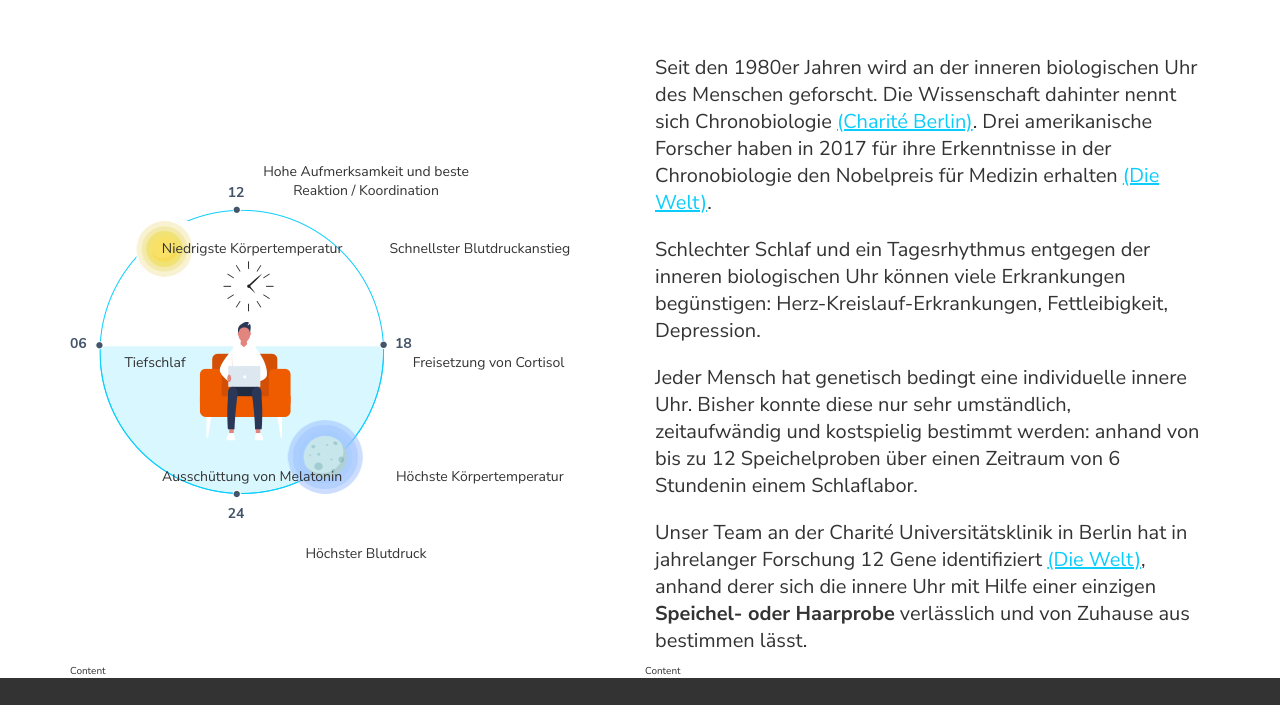
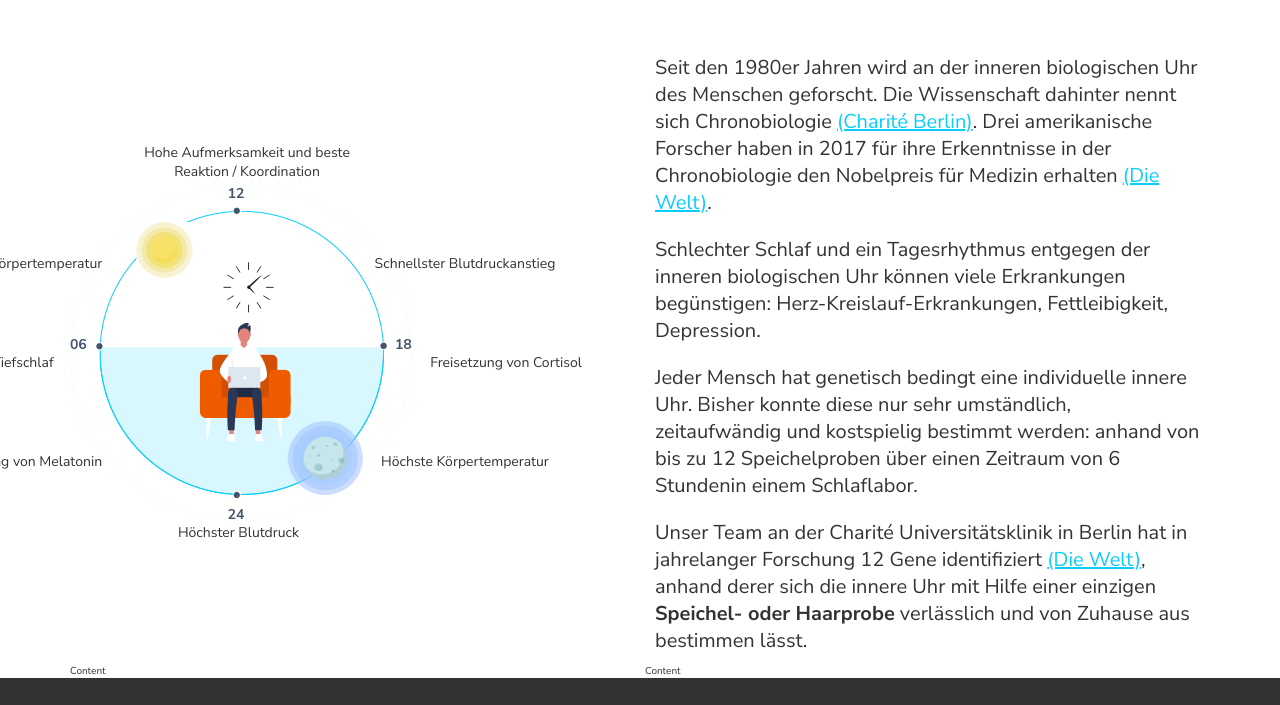
Before and after one commit to ercanmemis/bodyclock, a website: page index.html in a window 1280 px wide. Shown: the part 3010-3715 px from the top of the page. Drawn offline with Linux system fonts and the light colour scheme.

Commit message:
sectiohn fourth

```diff
--- a/sass/main.scss
+++ b/sass/main.scss
@@ -372,8 +372,11 @@ body {
     width: 34.2rem;
     height: 33.5rem;
     //needed padding calc
+    //padding: 12.25rem;
     //2.8em = 2em*1.4 (2em = half the width of a link with img, 1.4 = sqrt(2))
+    border: 1px dashed $color-primary-light; //see the line
     border-radius: 50%;
+    text-align: left;
   }
 
   &__box > a {
@@ -386,7 +389,7 @@ body {
     top: 50%;
     left: 50%;
     width: 25rem;
-    height: auto;
+    height: 2rem;
   }
 
   &__image {
@@ -399,36 +402,36 @@ body {
 
 .deg0 {
   //margin-left: 2.5rem;
-  transform: translate(12.25rem);
+  transform: translate(14rem);
 } // = half the width of the wrapper
 .deg45 {
   //margin-left: 2.5rem;
-  transform: rotate(45deg) translate(16.1rem) rotate(-45deg);
+  transform: rotate(45deg) translate(14rem) rotate(-45deg);
 }
 .deg90 {
-  //margin-left: -20%;
-  transform: rotate(90deg) translate(19.1rem) rotate(-90deg);
+  margin-left: -37.5%;
+  transform: rotate(90deg) translate(17rem) rotate(-90deg);
 }
 .deg135 {
-  //margin-left: -50%;
-  transform: rotate(135deg) translate(16.1rem) rotate(-135deg);
+  margin-left: -75%;
+  transform: rotate(135deg) translate(14rem) rotate(-135deg);
 }
 .deg180 {
   width: 15rem !important;
-  //margin-left: -20%;
-  transform: rotate(180deg) translate(16.1rem) rotate(-180deg);
+  margin-left: -45%;
+  transform: rotate(180deg) translate(14rem) rotate(-180deg);
 }
 .deg225 {
-  //margin-left: -55%;
-  transform: rotate(225deg) translate(16.1rem) rotate(-225deg);
+  margin-left: -75%;
+  transform: rotate(225deg) translate(14rem) rotate(-225deg);
 }
 .deg270 {
-  //margin-left: -22.5%;
-  transform: rotate(270deg) translate(19.1rem) rotate(-270deg);
+  margin-left: -35%;
+  transform: rotate(270deg) translate(21rem) rotate(-270deg);
 }
 .deg315 {
   //margin-left: 15%;
-  transform: rotate(315deg) translate(16.1rem) rotate(-315deg);
+  transform: rotate(315deg) translate(14rem) rotate(-315deg);
 }
 
 .paragraph {
```
Also changed, not shown: css/style.css.
